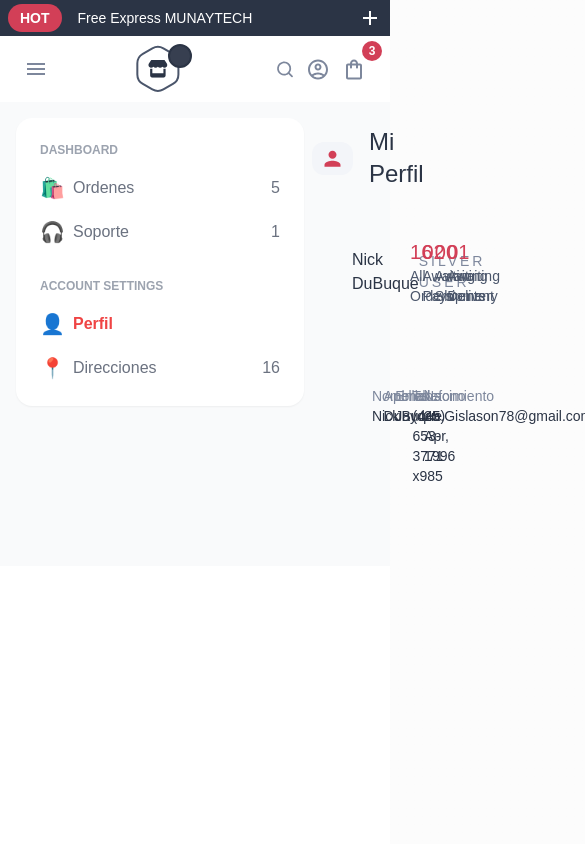
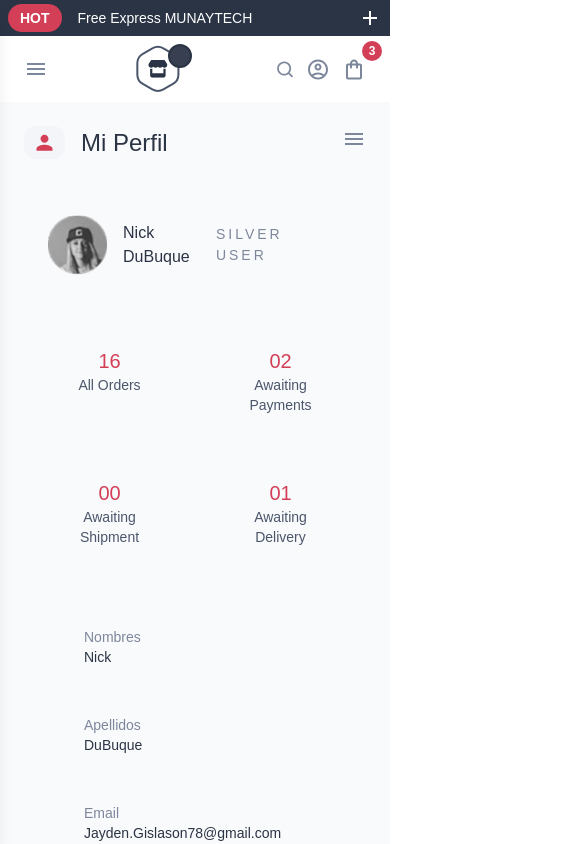
Before and after one commit to Munaytech/ecommerce-munaytech, a Next.js app in the folder website/: page /user/perfil in a window 390 px wide. Shown: the top 844 px of the page, 585 px wide, since content can reach past the window. Built offline with nearby package versions, Linux system fonts and the light colour scheme; no server answers.

Commit message:
feat: Implement UserDrawer component and integrate it into user pages; enhance layout and responsiveness

```diff
--- a/website/src/app/user/(user)/direcciones/page.tsx
+++ b/website/src/app/user/(user)/direcciones/page.tsx
@@ -1,8 +1,10 @@
-import { BagIcon, FlechaIcon, ProfileIcon } from "@/components/icons";
+"use client";
+import UserDrawer from "@/components/app/user/UserDrawer";
+import { BagIcon, FlechaIcon, MenuIcon, ProfileIcon } from "@/components/icons";
 import { getColorBackground, getColorText } from "@/shared/utils";
 import Image from "next/image";
 import Link from "next/link";
-import React from "react";
+import React, { useState } from "react";
 
 const data = [
   {
@@ -36,29 +38,41 @@ const data = [
 ];
 
 const Page = () => {
+  const [drawerOpen, setDrawerOpen] = useState(false);
   return (
     <div className="text-secundary">
-      <div className="flex items-center justify-start font-semibold gap-x-4 mb-6 ">
-        <div className="bg-[#F3F5F9] px-2 py-1 rounded-xl">
-          <ProfileIcon />
+      <div className="flex items-center justify-between font-semibold gap-x-4 mb-6 ">
+        <div className="flex items-center justify-start gap-x-4">
+          <div className="bg-[#F3F5F9] px-2 py-1 rounded-xl">
+            <ProfileIcon />
+          </div>
+          <p className="text-2xl font-medium">Mis Direcciones</p>
         </div>
-        <p className="text-2xl font-medium">Mis Direcciones</p>
+        <div className="relative block md:hidden">
+          <button onClick={() => setDrawerOpen(true)} className="">
+            <MenuIcon />
+          </button>
+          <UserDrawer
+            isOpen={drawerOpen}
+            onClose={() => setDrawerOpen(false)}
+          />
+        </div>
       </div>
       <div className="text-secundary">
         {data.map((order, index) => (
           <div key={index} className="">
-            <div className="grid grid-cols-9 text-secondary  borderone py-2 px-6 mb-4">
-              <div className="col-span-2  text-left px-2 py-2  mx-3 flex flex-col items-start justify-center">
+            <div className="grid grid-cols-1 md:grid-cols-9 gap-y-4 text-secondary  borderone py-2 px-6 mb-4">
+              <div className="col-span-1 md:col-span-2  text-left  mx-3 flex flex-col items-start justify-center">
                 <p className="text-[#7D879C]  text-sm ">Nombre</p>
                 <p className="text-secundary text-sm ">Nick</p>
               </div>
-              <div className="col-span-4   text-left  mx-3 flex flex-col items-start justify-center">
+              <div className="ol-span-1 md:col-span-4   text-left  mx-3 flex flex-col items-start justify-center">
                 <p className="text-[#7D879C]  text-sm">Direccion</p>
                 <p className="text-secundary text-sm ">
                   497 Erdman Passage, New Zoietown
                 </p>
               </div>
-              <div className="col-span-2   text-left mx-3 flex flex-col items-start justify-center">
+              <div className="ol-span-1 md:col-span-2   text-left mx-3 flex flex-col items-start justify-center">
                 <p className="text-[#7D879C]  text-sm">Referencia</p>
                 <p className="text-secundary text-sm ">
                   Jayden.Gislason78@gmail.com
--- a/website/src/app/user/(user)/layout.tsx
+++ b/website/src/app/user/(user)/layout.tsx
@@ -18,7 +18,7 @@ export default function Layout({
       {/* Contenedor limitado a 1600px */}
       <div className="w-full max-w-[1600px] mx-auto flex bg-gray-50">
         {/* Sidebar a la izquierda */}
-        <div className="w-72 p-4">
+        <div className="w-72 p-4 hidden md:block ">
           <Navigation />
         </div>
 
--- a/website/src/app/user/(user)/ordenes/page.tsx
+++ b/website/src/app/user/(user)/ordenes/page.tsx
@@ -1,6 +1,8 @@
-import { BagIcon } from "@/components/icons";
+"use client";
+import UserDrawer from "@/components/app/user/UserDrawer";
+import { BagIcon, MenuIcon } from "@/components/icons";
 import { getColorBackground, getColorText } from "@/shared/utils";
-import React from "react";
+import { useState } from "react";
 
 const data = [
   {
@@ -34,19 +36,31 @@ const data = [
 ];
 
 const Page = () => {
+  const [drawerOpen, setDrawerOpen] = useState(false);
   return (
     <div className="text-secundary">
-      <div className="flex items-center justify-start font-semibold gap-x-4 mb-6 ">
-        <div className="bg-[#F3F5F9] px-2 py-1 rounded-xl">
-          <BagIcon />
+      <div className="flex items-center justify-between font-semibold gap-x-4 mb-6 ">
+        <div className="flex items-center justify-start gap-x-4">
+          <div className="bg-[#F3F5F9] px-2 py-1 rounded-xl">
+            <BagIcon />
+          </div>
+          <p className="text-2xl font-medium">Mis Ordenes</p>
         </div>
-        <p className="text-2xl font-medium">Mis Ordenes</p>
+        <div className="relative block md:hidden">
+          <button onClick={() => setDrawerOpen(true)} className="">
+            <MenuIcon />
+          </button>
+          <UserDrawer
+            isOpen={drawerOpen}
+            onClose={() => setDrawerOpen(false)}
+          />
+        </div>
       </div>
       <div>
         {data.map((order, index) => (
           <div key={index} className="">
-            <div className="grid grid-cols-4 text-secondary borderone py-4 px-6 mb-4">
-              <div className="col-span-1 text-base text-left">
+            <div className="grid grid-cols-2 md:grid-cols-4 text-sm text-secondary borderone py-4 px-2 md:px-6 mb-4">
+              <div className="col-span-1 text-base text-left truncate overflow-hidden whitespace-nowrap">
                 <p>{order.ordernum}</p>
               </div>
               <div className="col-span-1 text-center">
--- a/website/src/app/user/(user)/perfil/page.tsx
+++ b/website/src/app/user/(user)/perfil/page.tsx
@@ -1,7 +1,9 @@
-import { BagIcon, ProfileIcon } from "@/components/icons";
+"use client";
+import UserDrawer from "@/components/app/user/UserDrawer";
+import { BagIcon, MenuIcon, ProfileIcon } from "@/components/icons";
 import { getColorBackground, getColorText } from "@/shared/utils";
 import Image from "next/image";
-import React from "react";
+import React, { useState } from "react";
 
 const data = [
   {
@@ -35,18 +37,30 @@ const data = [
 ];
 
 const Page = () => {
+  const [drawerOpen, setDrawerOpen] = useState(false);
   return (
     <div className="text-secundary">
-      <div className="flex items-center justify-start font-semibold gap-x-4 mb-6 ">
-        <div className="bg-[#F3F5F9] px-2 py-1 rounded-xl">
-          <ProfileIcon />
+      <div className="flex items-center justify-between font-semibold gap-x-4 mb-6 ">
+        <div className="flex items-center justify-start gap-x-4">
+          <div className="bg-[#F3F5F9] px-2 py-1 rounded-xl">
+            <ProfileIcon />
+          </div>
+          <p className="text-2xl font-medium">Mi Perfil</p>
         </div>
-        <p className="text-2xl font-medium">Mi Perfil</p>
+        <div className="relative block md:hidden">
+          <button onClick={() => setDrawerOpen(true)} className="">
+            <MenuIcon />
+          </button>
+          <UserDrawer
+            isOpen={drawerOpen}
+            onClose={() => setDrawerOpen(false)}
+          />
+        </div>
       </div>
       <div className="text-secundary">
         <div className="">
-          <div className="grid grid-cols-9 text-secondary mb-4">
-            <div className="col-span-5 borderone flex items-center justify-between  mr-3 px-6">
+          <div className="grid grid-cols-2 gap-y-4 md:grid-cols-9 text-secondary mb-4">
+            <div className="col-span-2 md:col-span-5 borderone py-8 flex items-center justify-between  mr-3 px-6">
               <div className="flex items-center justify-center gap-x-4">
                 <div>
                   <Image
@@ -86,26 +100,26 @@ const Page = () => {
           </div>
         </div>
         <div className="">
-          <div className="grid grid-cols-11 text-secondary  borderone py-4 px-6 mb-4">
-            <div className="col-span-2   text-left p-6 mx-3">
+          <div className="grid grid-cols-1 md:grid-cols-11 text-secondary  borderone py-4 px-6 mb-4">
+            <div className="col-span-1 md:col-span-2   text-left p-6 mx-3">
               <p className="text-[#7D879C]  text-sm ">Nombres</p>
               <p className="text-secundary text-sm ">Nick</p>
             </div>
-            <div className="col-span-2   text-left p-6 mx-3">
+            <div className="col-span-1 md:col-span-2   text-left p-6 mx-3">
               <p className="text-[#7D879C]  text-sm">Apellidos</p>
               <p className="text-secundary text-sm ">DuBuque</p>
             </div>
-            <div className="col-span-3   text-left p-6 mx-3">
+            <div className="col-span-1 md:col-span-3   text-left p-6 mx-3">
               <p className="text-[#7D879C]  text-sm">Email</p>
               <p className="text-secundary text-sm ">
                 Jayden.Gislason78@gmail.com
               </p>
             </div>
-            <div className="col-span-2   text-left p-6 mx-3">
+            <div className="col-span-1 md:col-span-2   text-left p-6 mx-3">
               <p className="text-[#7D879C]  text-sm">Telefono</p>
               <p className="text-secundary text-sm ">(445) 653-3771 x985</p>
             </div>
-            <div className="col-span-2   text-left p-6 mx-3">
+            <div className="col-span-1 md:col-span-2   text-left p-6 mx-3">
               <p className="text-[#7D879C]  text-sm">Nacimiento</p>
               <p className="text-secundary text-sm ">25 Apr, 1996</p>
             </div>
--- a/website/src/app/user/(user)/soporte/page.tsx
+++ b/website/src/app/user/(user)/soporte/page.tsx
@@ -1,7 +1,9 @@
-import { BagIcon, FlechaIcon, SoporteIcon } from "@/components/icons";
+"use client";
+import UserDrawer from "@/components/app/user/UserDrawer";
+import { BagIcon, FlechaIcon, MenuIcon, SoporteIcon } from "@/components/icons";
 import { getColorBackground, getColorText } from "@/shared/utils";
 import Link from "next/link";
-import React from "react";
+import React, { useState } from "react";
 
 const data = [
   {
@@ -61,13 +63,25 @@ const data = [
 ];
 
 const Page = () => {
+  const [drawerOpen, setDrawerOpen] = useState(false);
   return (
     <div className="text-secundary">
-      <div className="flex items-center justify-start font-semibold gap-x-4 mb-6 ">
-        <div className="bg-[#F3F5F9] px-2 py-1 rounded-xl">
-          <SoporteIcon />
+      <div className="flex items-center justify-between font-semibold gap-x-4 mb-6 ">
+        <div className="flex items-center justify-start gap-x-4">
+          <div className="bg-[#F3F5F9] px-2 py-1 rounded-xl">
+            <SoporteIcon />
+          </div>
+          <p className="text-2xl font-medium">Soporte</p>
         </div>
-        <p className="text-2xl font-medium">Soporte</p>
+        <div className="relative block md:hidden">
+          <button onClick={() => setDrawerOpen(true)} className="">
+            <MenuIcon />
+          </button>
+          <UserDrawer
+            isOpen={drawerOpen}
+            onClose={() => setDrawerOpen(false)}
+          />
+        </div>
       </div>
       <div>
         {data.map((ticket, index) => (
@@ -100,8 +114,13 @@ const Page = () => {
                       {ticket.ticketstate}
                     </p>
                     <p className="text-[#7D879C]">{ticket.ticketdate}</p>
-                    <p className="text-[#7D879C]">{ticket.tickettipo}</p>
+                    <p className="text-[#7D879C] hidden md:block">
+                      {ticket.tickettipo}
+                    </p>
                   </div>
+                  <p className="text-[#7D879C] md:hidden mt-2">
+                    {ticket.tickettipo}
+                  </p>
                 </div>
                 <Link href={"/user/soporte/1"}>
                   <button className="rounded-2xl px-2 py-2 hover:bg-gray-100">
--- /dev/null
+++ b/website/src/components/app/user/UserDrawer.tsx
@@ -0,0 +1,39 @@
+"use client";
+
+import Navigation from "@/app/user/(user)/Navigation";
+import React from "react";
+
+interface UserDrawerProps {
+  isOpen: boolean;
+  onClose: () => void;
+}
+
+const UserDrawer: React.FC<UserDrawerProps> = ({ isOpen, onClose }) => {
+  return (
+    <>
+      {isOpen && (
+        <div
+          className="fixed inset-0 bg-black bg-opacity-30 z-40"
+          onClick={onClose}
+        />
+      )}
+      <div
+        className={`fixed top-0 left-0 w-72 h-full bg-white shadow-lg z-50 transform transition-transform duration-300 ${
+          isOpen ? "translate-x-0" : "-translate-x-full"
+        }`}
+      >
+        <div className="flex justify-between items-center px-4 py-3 border-b">
+          <h2 className="text-lg font-semibold">Filters</h2>
+          <button onClick={onClose} className="text-gray-500 text-xl">
+            &times;
+          </button>
+        </div>
+        <div className="p-4 overflow-y-auto h-full">
+          <Navigation />
+        </div>
+      </div>
+    </>
+  );
+};
+
+export default UserDrawer;
```
